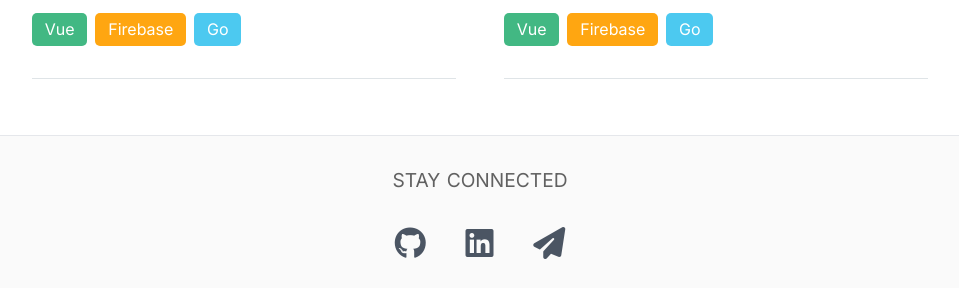
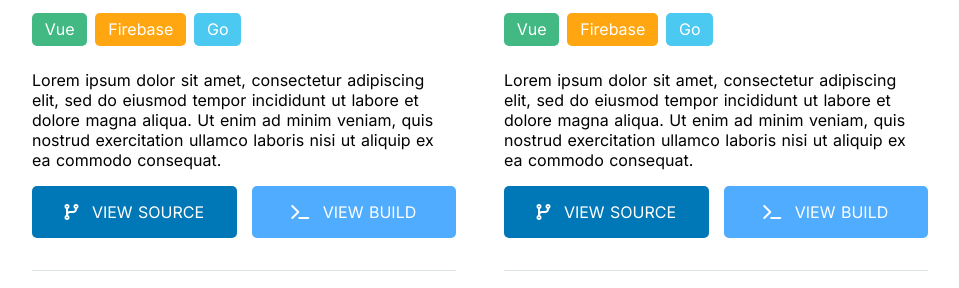
Before and after one commit to nikhilhenry/personal-site, a Nuxt app: page /projects in a window 1280 px wide. Shown: the part 806-1094 px from the top of the page, without its empty margins (160-1119 px from the left). Built offline with nearby package versions, Linux system fonts and the light colour scheme.

Commit message:
add buttons

```diff
--- a/components/ProjectItem.vue
+++ b/components/ProjectItem.vue
@@ -15,6 +15,22 @@
           <li class="stack firebase">firebase</li>
           <li class="stack go">go</li>
         </ul>
+      </div>
+      <div class="description">
+        <p>
+          Lorem ipsum dolor sit amet, consectetur adipiscing elit, sed do
+          eiusmod tempor incididunt ut labore et dolore magna aliqua. Ut enim ad
+          minim veniam, quis nostrud exercitation ullamco laboris nisi ut
+          aliquip ex ea commodo consequat.
+        </p>
+      </div>
+      <div class="btn-group">
+        <a href="#" class="btn source"
+          ><i class="fas fa-code-branch"></i> view source</a
+        >
+        <a href="#" class="btn build"
+          ><i class="fas fa-terminal"></i> view build</a
+        >
       </div>
     </div>
   </article>
@@ -45,7 +61,7 @@
   }
 
   .technologies {
-    margin-top: 1rem;
+    margin: 1rem 0 1.5rem;
     .stacks {
       list-style-type: none;
       margin: 0;
@@ -63,5 +79,33 @@
       }
     }
   }
+
+  .btn-group {
+    display: flex;
+    justify-content: space-between;
+    align-items: center;
+    margin-top: 1rem;
+
+    .btn {
+      padding: 1rem 1.5rem 1rem;
+      text-transform: uppercase;
+      color: white;
+      border-radius: 5px;
+      font-size: 16px;
+      width: 95%;
+      text-align: center;
+      i {
+        margin-right: 0.5rem;
+      }
+    }
+    // find a better color
+    .source {
+      background-color: #0077b6;
+      margin-right: 15px;
+    }
+    .build {
+      background-color: #4facfe;
+    }
+  }
 }
 </style>
```
